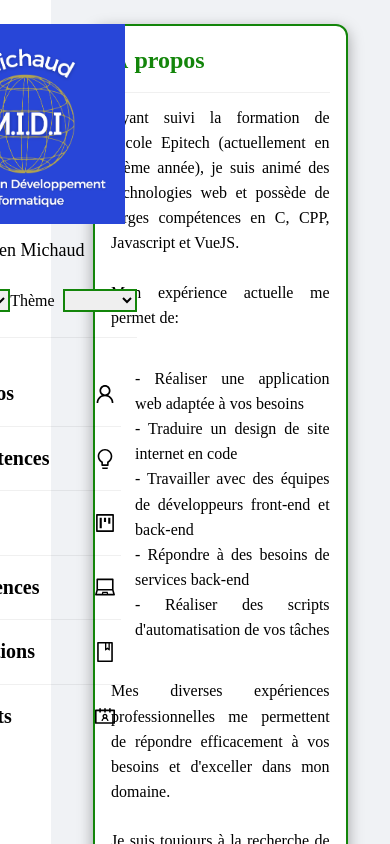
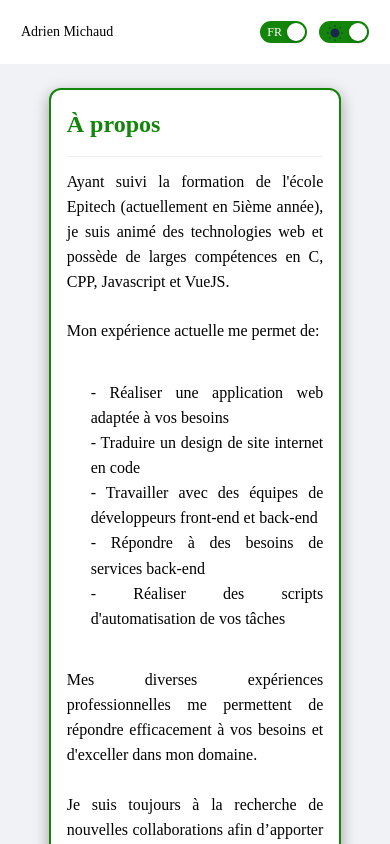
Before and after one commit to CubeLeopard5/app-front, a Nuxt app: page / in a window 390 px wide. Shown: the top 844 px of the page. Built offline with nearby package versions, Linux system fonts and the light colour scheme.

Commit message:
change sider to header when on mobile and change select to switch

```diff
--- a/components/Educations/Item.vue
+++ b/components/Educations/Item.vue
@@ -1,4 +1,5 @@
 <template>
+<client-only>
     <a-row style="font-size: 18px; text-align: justify; text-justify: inter-word;">
         <a-col :span="6" v-if="width > 1400">
             <div style="display: flex; flex-direction: column; align-items: center; padding: 0px 24px 0px 0px; gap: 6px;">
@@ -18,6 +19,7 @@
             </div>
         </a-col>
     </a-row>
+    </client-only>
 </template>
 
 <script>
--- a/components/Experiences/Item.vue
+++ b/components/Experiences/Item.vue
@@ -1,4 +1,5 @@
 <template>
+    <client-only>
         <a-row style="font-size: 18px; text-align: justify; text-justify: inter-word;">
             <a-col :span="6" v-if="width > 1400">
                 <div style="display: flex; flex-direction: column; align-items: center; padding: 0px 24px 0px 0px; gap: 6px;">
@@ -22,6 +23,7 @@
                 </div>
             </a-col>
         </a-row>
+    </client-only>
 </template>
 
 <script>
--- /dev/null
+++ b/components/Header/Menu.vue
@@ -0,0 +1,38 @@
+<template>
+    <div style="display: flex; flex-direction: row; justify-content: space-between; padding: 21px;">
+        <span> Adrien Michaud</span>
+        <div style="display: flex; flex-direction: row; gap: 12px;">
+            <a-switch class="switch-theme" v-model:checked="state.checkedL" @change="(e) => { (e == true) ? $i18n.locale = 'fr' : $i18n.locale = 'en'; }">
+                <template #checkedChildren>
+                    <span> FR </span>
+                </template>
+                <template #unCheckedChildren>
+                    <span> EN </span>
+                </template>
+            </a-switch>
+            <a-switch class="switch-theme" v-model:checked="state.checkedT" @change="(e) => { (e == true) ? $colorMode.preference = 'light' : $colorMode.preference = 'dark'; }">
+                <template #checkedChildren>
+                    <img src="@/assets/sun-svgrepo-com.svg" alt="">
+                </template>
+                <template #unCheckedChildren>
+                    <img src="@/assets/moon-svgrepo-com.svg" alt="">
+                </template>
+            </a-switch>
+        </div>
+    </div>
+</template>
+
+<script lang="ts" setup>
+import { reactive } from 'vue';
+
+const state = reactive({
+    checkedT: true,
+    checkedL: true,
+});
+</script>
+
+<style scoped>
+.switch-theme {
+    background: var(--color-primary);
+}
+</style>
--- a/components/Projects/Section.vue
+++ b/components/Projects/Section.vue
@@ -1,4 +1,5 @@
 <template>
+    <client-only>
         <div :style="{ 'font-size': (width > 1400) ? '18px' : '16px' }" style="text-align: justify; text-justify: inter-word;">
             <a-row>
                 <a-col :span="6" v-if="width > 1400">
@@ -37,6 +38,7 @@
                 </a-col>
             </a-row>
         </div>
+    </client-only>
 </template>
 
 <script>
--- a/pages/index.vue
+++ b/pages/index.vue
@@ -1,10 +1,14 @@
 <template>
-	<div style="display: flex; flex-direction: row;">
-		<div style="display: flex; flex-direction: column; align-items: center; min-width: 13%;">
+	<div class="index-page">
+		<client-only>
+		<div class="sider-container" v-if="width > 850">
 			<Sider/>
 		</div>
+		<div class="header-container" v-if="width < 850">
+			<HeaderMenu/>
+		</div>
+		</client-only>
 		<div class="list-cards">
-			<client-only>
 			<Card id="about" :title="$t('about.title')" titlePlace="start" class="card">
 				<template #content>
 					<AboutSection/>
@@ -35,25 +39,28 @@
 					<ContactsSection/>
 				</template>
 			</Card>
-			</client-only>
 		</div>
 	</div>
 </template>
 
 <script setup>
-import { onMounted, onUnmounted } from 'vue';
+import { onMounted } from 'vue';
+import { useWindowSize } from '@vueuse/core';
+
+const { width } = useWindowSize();
 
 onMounted(async() => {
   	window.addEventListener('scroll', handleScroll);
 	await nextTick();
 	const cards = document.querySelectorAll('.card');
 
-	cards.forEach((card) => {
-		const cardRect = card.getBoundingClientRect();
+	for (let i = 0; i < cards.length; i++) {
+		const cardRect = cards[i].getBoundingClientRect();
 		if (cardRect.top < (window.innerHeight - 200)) {
-			card.classList.add('slide-left');
+			cards[i].classList.add('slide-left');
+			await new Promise(r => setTimeout(r, 200));
 		}
-	});
+	}
 });
 
 const handleScroll = () => {
@@ -77,6 +84,18 @@ useSeoMeta({
 </script>
 
 <style>
+.index-page {
+	display: flex;
+	flex-direction: row;
+}
+
+.sider-container {
+	display: flex;
+	flex-direction: column;
+	align-items: center;
+	min-width: 280px;
+}
+
 .list-cards {
 	display: flex;
 	flex-direction: column;
@@ -89,21 +108,41 @@ useSeoMeta({
 
 .card {
 	opacity: 0;
-}
-
-@keyframes slide-left {
-	0% {
-		opacity: 0;
-	}
-	100% {
-		opacity: 1;
-	}
+	transform: translateX(-15%);
 }
 
 .slide-left {
 	animation-name: slide-left;
   	animation-duration: 1.0s;
 	opacity: 1;
+	transform: translateX(0);
+}
+
+@keyframes slide-left {
+	0% {
+		opacity: 0;
+		transform: translateX(-15%);
+	}
+	100% {
+		opacity: 1;
+		transform: translateX(0);
+	}
+}
+
+.header-container {
+	height: 64px;
+	background: var(--bg);
+	position: sticky;
+	top: 0;
+	z-index: 1;
+	width: 100%;
+}
+
+@media screen and (max-width: 850px) {
+	.index-page {
+		display: flex;
+		flex-direction: column;
+	}
 }
 
 body::-webkit-scrollbar {
```
Also changed, not shown: assets/moon-svgrepo-com.svg (added), assets/sun-svgrepo-com.svg (added). Lines whose indentation alone changed are shown as unchanged.
